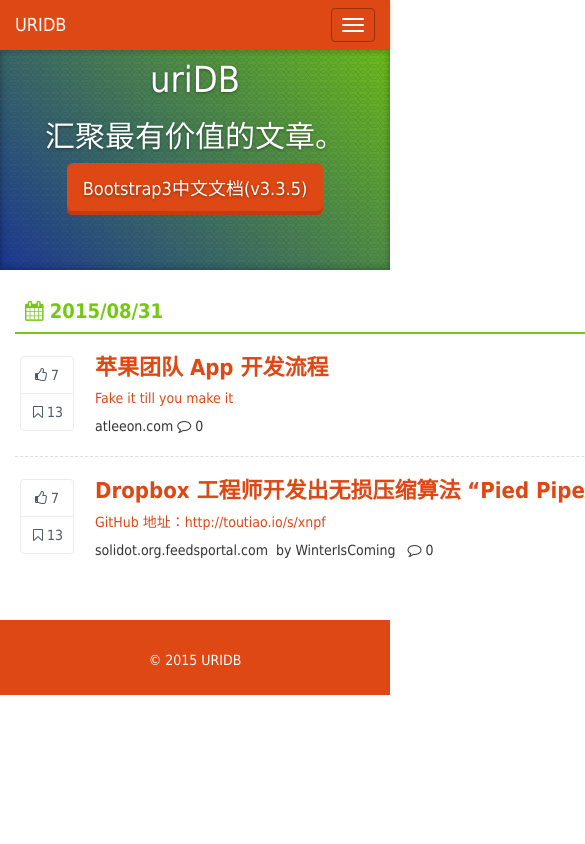
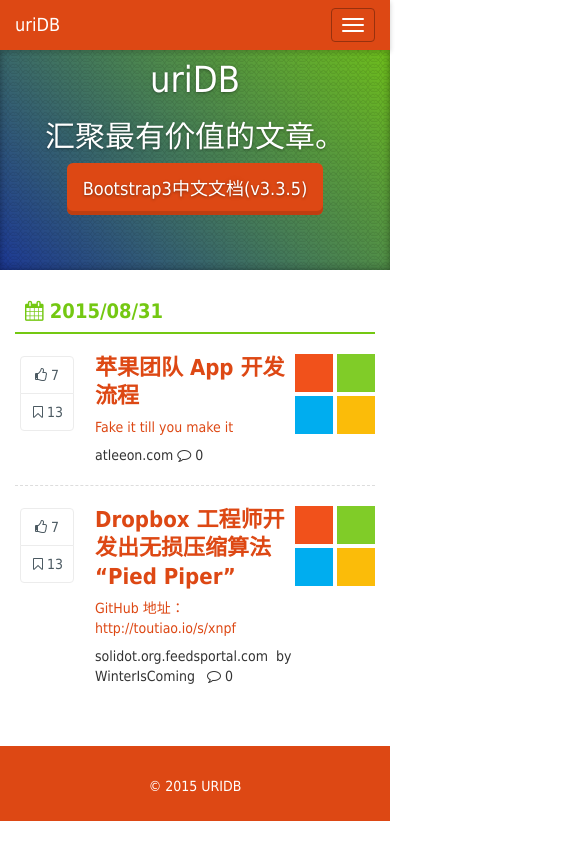
Before and after one commit to uridb/uridb.github.io, a website: page index.html in a window 390 px wide. Shown: the top 844 px of the page, 585 px wide, since content can reach past the window. Drawn offline with nearby package versions, Linux system fonts and the light colour scheme.

Commit message:
set width = 100% for mobile

```diff
--- a/css/uridb.css
+++ b/css/uridb.css
@@ -77,7 +77,7 @@
 
 }
 
-.posts-container {
+.posts-container and (min-width: 800px) {
 	width: 800px;
 }
 
--- a/index.html
+++ b/index.html
@@ -20,7 +20,7 @@
     <div class="navbar navbar-default navbar-fixed-top header">
       <div class="container">
         <div class="navbar-header">
-          <a href="../" class="navbar-brand">URIDB</a>
+          <a href="../" class="navbar-brand">uriDB</a>
           <button class="navbar-toggle" type="button" data-toggle="collapse" data-target="#navbar-main">
             <span class="icon-bar"></span>
             <span class="icon-bar"></span>
```
